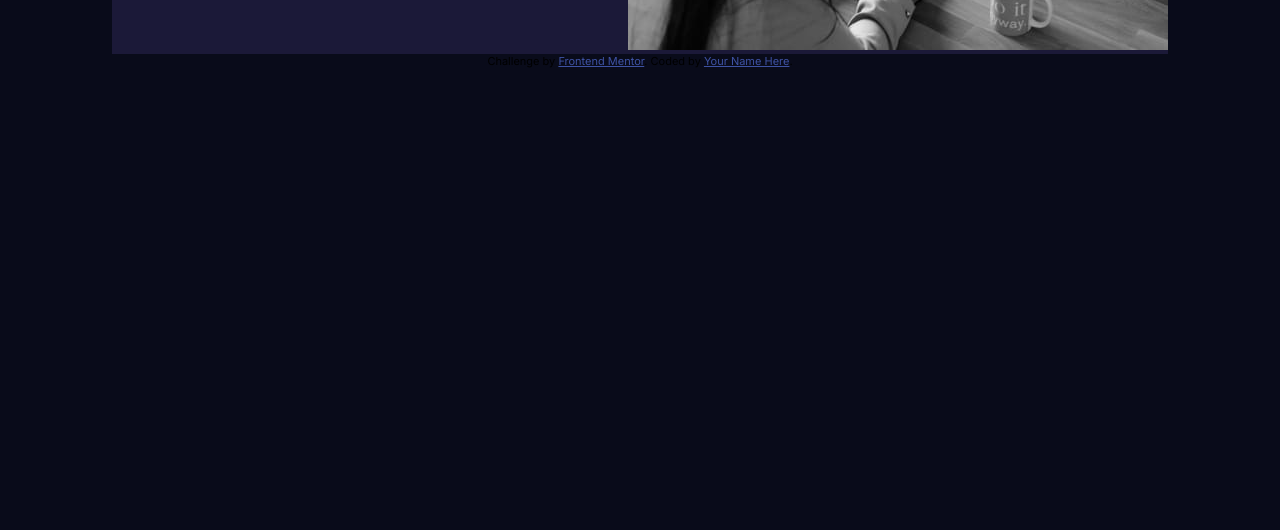
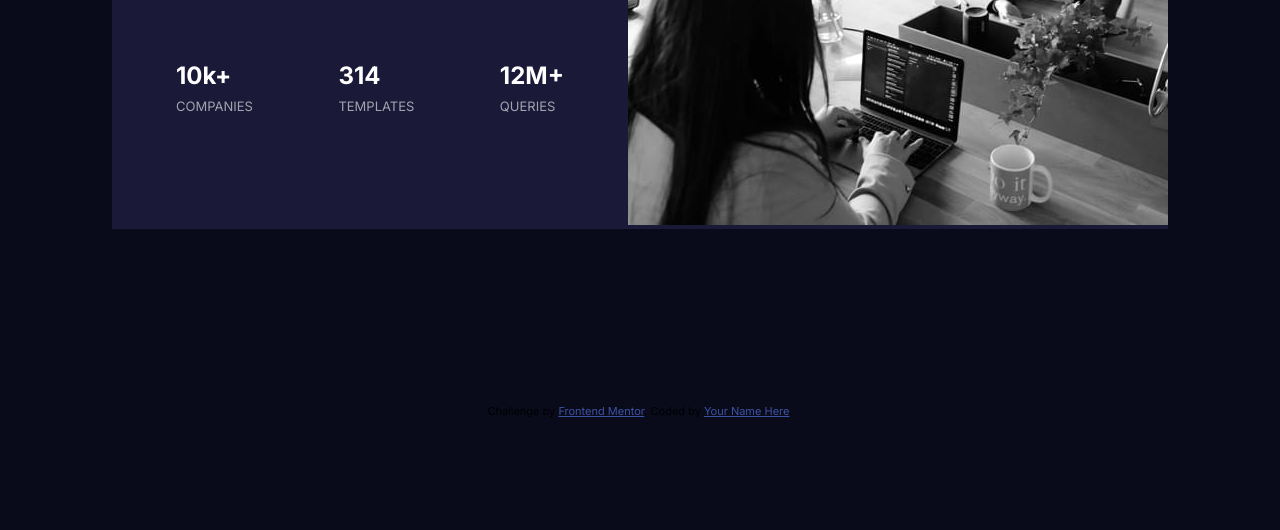
Before and after one commit to gsparmar/stats-preview-card-component-main, a plain HTML site: page index.html in a window 1280 px wide. Shown: the part 508-1038 px from the top of the page. Before the commit the page ends 800 px from the top, so only its background shows below. Drawn offline with Linux system fonts and the light colour scheme.

Commit message:
updated container

```diff
--- a/style.css
+++ b/style.css
@@ -27,8 +27,11 @@ body {
 }
 
 .container {
-  margin: 0 auto;
-  min-width: 90%;
+  display: flex;
+  align-items: center;
+  justify-content: center;
+  min-width: 100%;
+  height: 100vh;
 }
 
 .card {
```
